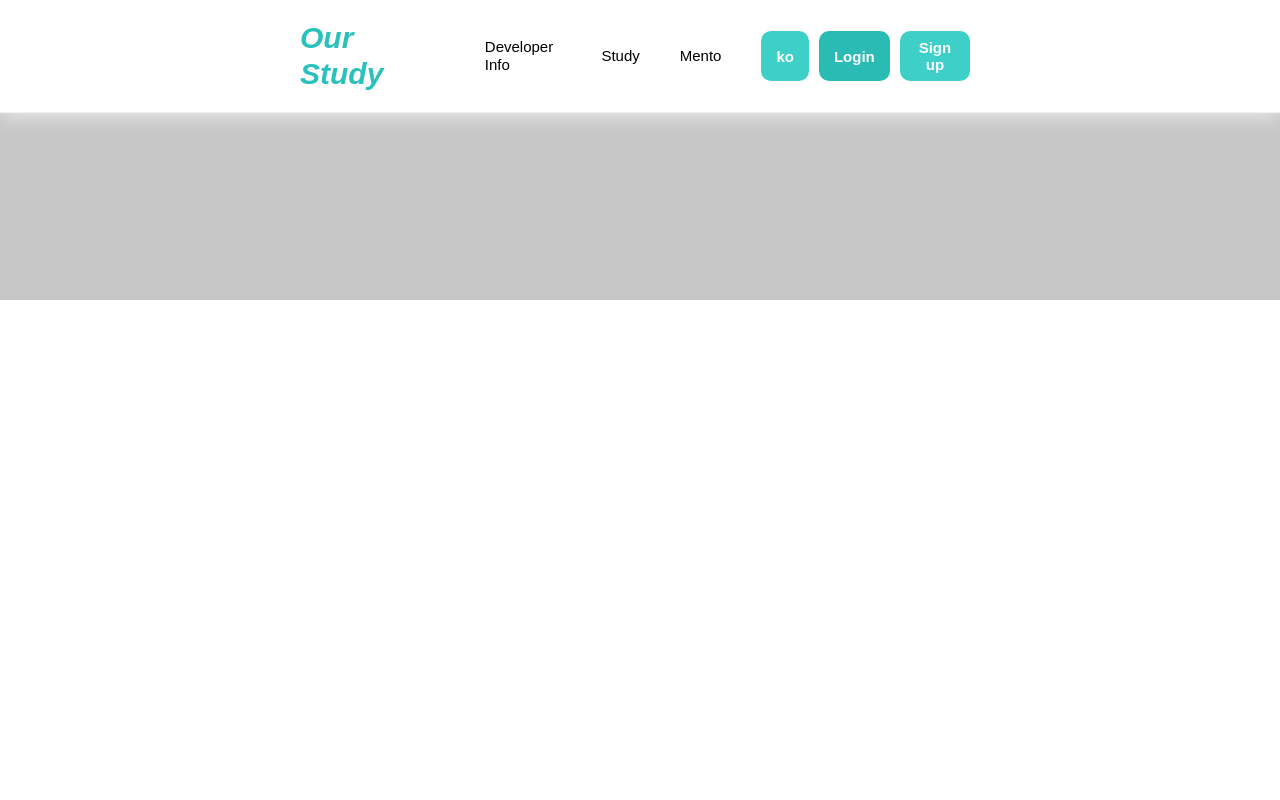
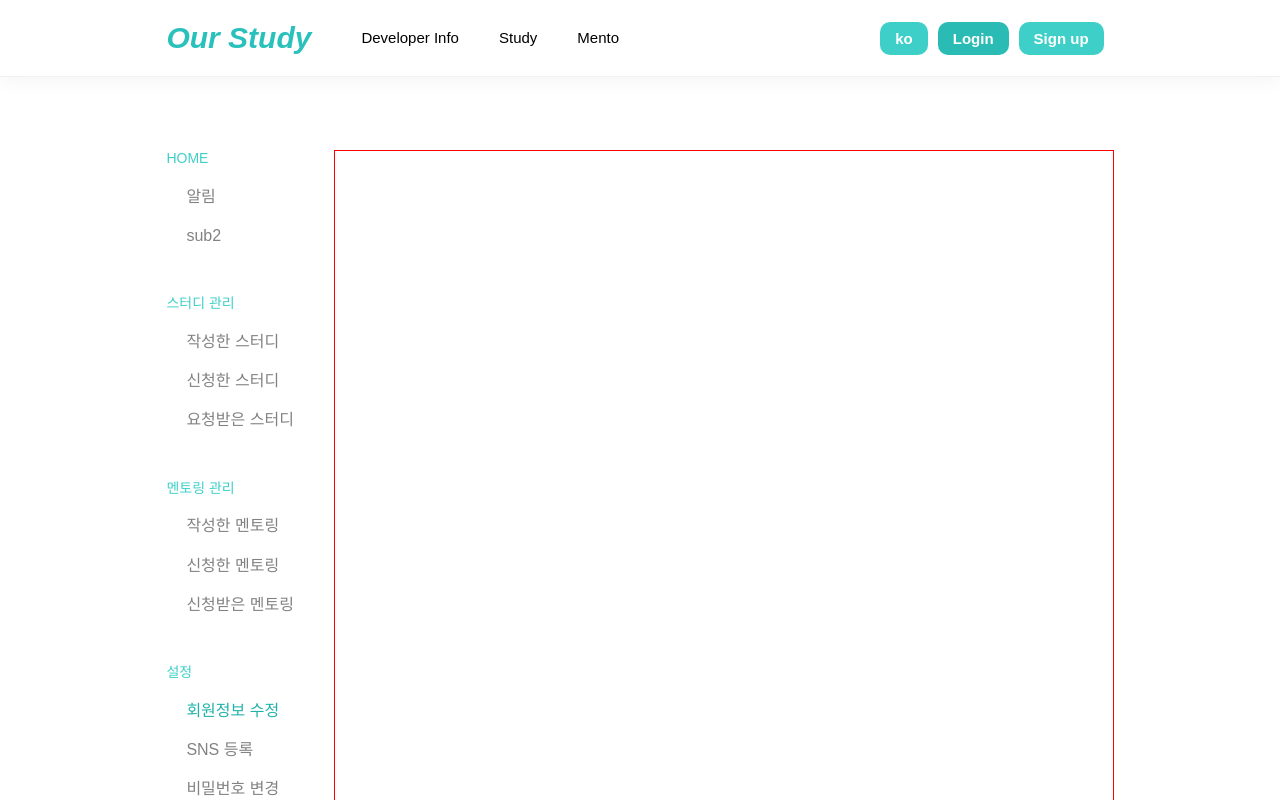
Before and after one commit to sangsang-6914/our-study, a React (Create React App) app: page /mypage in a window 1280 px wide. Shown: the top 800 px of the page. Built offline with nearby package versions, Linux system fonts and the light colour scheme.

Commit message:
마이페이지 구조 작성, 정보 설정 페이지 작업중

```diff
--- a/src/App.tsx
+++ b/src/App.tsx
@@ -13,6 +13,7 @@
 import GitHub from '@pages/callback/GitHub';
 import Facebook from '@pages/callback/Facebook';
 import Google from '@pages/callback/Google';
+import MyPage from '@pages/mypage/MyPage';
 
 
 const Wrapper = styled.div`
@@ -42,6 +43,7 @@
             <Route path="/" element={<Home />} />
             <Route path="/developer" element={<DeveloperInfo />} />
             <Route path="/join" element={<Join />} />
+            <Route path="/mypage/*" element={<MyPage />} />
             <Route path="/oauth/callback/kakao" element={<Kakao />} />
             <Route path="/oauth/callback/github" element={<GitHub />} />
             <Route path="/oauth/callback/facebook" element={<Facebook />} />
--- /dev/null
+++ b/src/pages/mypage/MyPage.tsx
@@ -0,0 +1,98 @@
+import { ComponentWrapper } from "@styles/common.style"
+import { useState } from "react"
+import { Routes, Route, Link } from "react-router-dom"
+import styled from "styled-components"
+import Account from "./account/Account"
+import ChangePwd from "./changePwd/ChangePwd"
+import SNSRegister from "./sns/SNSRegister"
+
+const MyPageWrapper = styled.div`
+  display: flex;
+`
+
+const MypageNav = styled.div`
+  width: 15vw;
+  height: 90vh;
+`
+
+const NavForm = styled.div`
+  display: flex;
+  flex-direction: column;
+  margin-bottom: 40px;
+`
+
+const NavTitle = styled.div`
+  color: ${props => props.theme.mint.deepLighter};
+  font-weight: 350;
+  font-size: 14px;
+  margin-bottom: 10px;
+`
+
+const NavSubTitle = styled.div<{curLink?: string, selectLink?: string}>`
+  font-size: 16px;
+  color: ${props => props.curLink === props.selectLink ? props.theme.mint.deepDarker : '#828282' };
+  margin: 10px 20px;
+  cursor: pointer;
+  &:hover {
+    color: ${props => props.theme.mint.deepDarker};
+  }
+`
+
+const MypageComponent = styled.div`
+  width: 70vw;
+  height: 90vh;
+  border: 1px solid red;
+`
+
+function MyPage () {
+  const [selectLink, setSelectLink] = useState('account')
+  const changeLink = (link: string) => {
+    setSelectLink(link)
+  }
+  return (
+    <ComponentWrapper>
+      <MyPageWrapper>
+        <MypageNav>
+          <NavForm>
+            <NavTitle>HOME</NavTitle>
+            <NavSubTitle curLink='notice' selectLink={selectLink}>알림</NavSubTitle>
+            <NavSubTitle curLink='sub2' selectLink={selectLink}>sub2</NavSubTitle>
+          </NavForm>
+          <NavForm>
+            <NavTitle>스터디 관리</NavTitle>
+            <NavSubTitle curLink='write-study' selectLink={selectLink}>작성한 스터디</NavSubTitle>
+            <NavSubTitle curLink='submit-study' selectLink={selectLink}>신청한 스터디</NavSubTitle>
+            <NavSubTitle curLink='request-study' selectLink={selectLink}>요청받은 스터디</NavSubTitle>
+          </NavForm>
+          <NavForm>
+            <NavTitle>멘토링 관리</NavTitle>
+            <NavSubTitle curLink='write-mento' selectLink={selectLink}>작성한 멘토링</NavSubTitle>
+            <NavSubTitle curLink='submit-mento' selectLink={selectLink}>신청한 멘토링</NavSubTitle>
+            <NavSubTitle curLink='request-mento' selectLink={selectLink}>신청받은 멘토링</NavSubTitle>
+          </NavForm>
+          <NavForm>
+            <NavTitle>설정</NavTitle>
+            <Link to="account" onClick={() => changeLink('account')}>
+              <NavSubTitle curLink='account' selectLink={selectLink}>회원정보 수정</NavSubTitle>
+            </Link>
+            <Link to="sns-register" onClick={() => changeLink('sns-register')}>
+              <NavSubTitle curLink='sns-register' selectLink={selectLink}>SNS 등록</NavSubTitle>
+            </Link>
+            <Link to="change-pwd" onClick={() => changeLink('change-pwd')}>
+              <NavSubTitle curLink='change-pw' selectLink={selectLink}>비밀번호 변경</NavSubTitle>
+            </Link>
+          </NavForm>
+        </MypageNav>
+        <MypageComponent>
+          <Routes>
+            <Route path="sns-register" element={<SNSRegister />} />
+            <Route path="account" element={<Account />} />
+            <Route path="change-pwd" element={<ChangePwd />} />
+          </Routes>
+        </MypageComponent>
+      </MyPageWrapper>
+    </ComponentWrapper>
+  )
+}
+
+export default MyPage
--- /dev/null
+++ b/src/pages/mypage/account/Account.tsx
@@ -0,0 +1,7 @@
+function Account () {
+  return (
+    <div>Account</div>
+  )
+}
+
+export default Account
--- /dev/null
+++ b/src/pages/mypage/changePwd/ChangePwd.tsx
@@ -0,0 +1,7 @@
+function ChangePwd () {
+  return (
+    <div>changepwd</div>
+  )
+}
+
+export default ChangePwd
--- /dev/null
+++ b/src/pages/mypage/sns/SNSRegister.tsx
@@ -0,0 +1,7 @@
+function SNSRegister () {
+  return (
+    <div>sns register</div>
+  )
+}
+
+export default SNSRegister
--- a/src/styles/common.style.ts
+++ b/src/styles/common.style.ts
@@ -1,7 +1,7 @@
 import styled from 'styled-components';
 
 const ComponentWrapper = styled.div`
-  padding: 100px 300px;
+  padding: 150px 13%;
   min-height: 90vh;
 `;
 
--- a/src/styles/footer.style.ts
+++ b/src/styles/footer.style.ts
@@ -3,8 +3,7 @@
 const FooterWrapper = styled.div`
   width: 100vw;
   height: 300px;
-  background-color: #747474;
-  opacity: 0.4;
+  background-color: #303740;
 `;
 
 export { FooterWrapper };
--- a/src/styles/header.style.ts
+++ b/src/styles/header.style.ts
@@ -7,7 +7,7 @@
   justify-content: space-between;
   align-items: center;
   top: 0;
-  padding: 20px 300px;
+  padding: 20px 13%;
   position: fixed;
   font-size: 18px;
   z-index: 1;
--- a/src/styles/join.style.ts
+++ b/src/styles/join.style.ts
@@ -8,7 +8,6 @@
 `;
 
 const Title = styled.div`
-  margin-top: 30px;
   font-size: 20pt;
 `;
 
```
